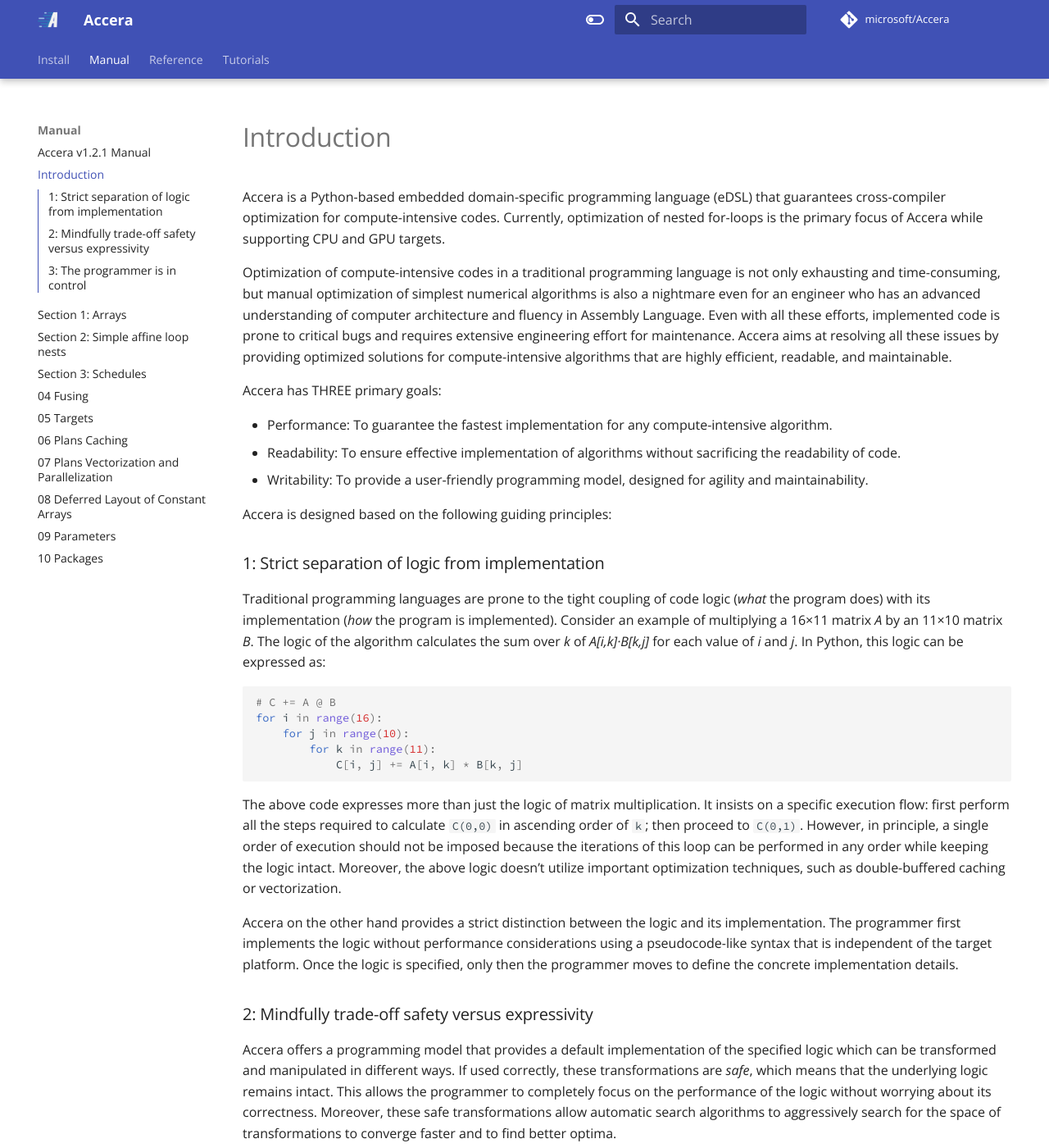
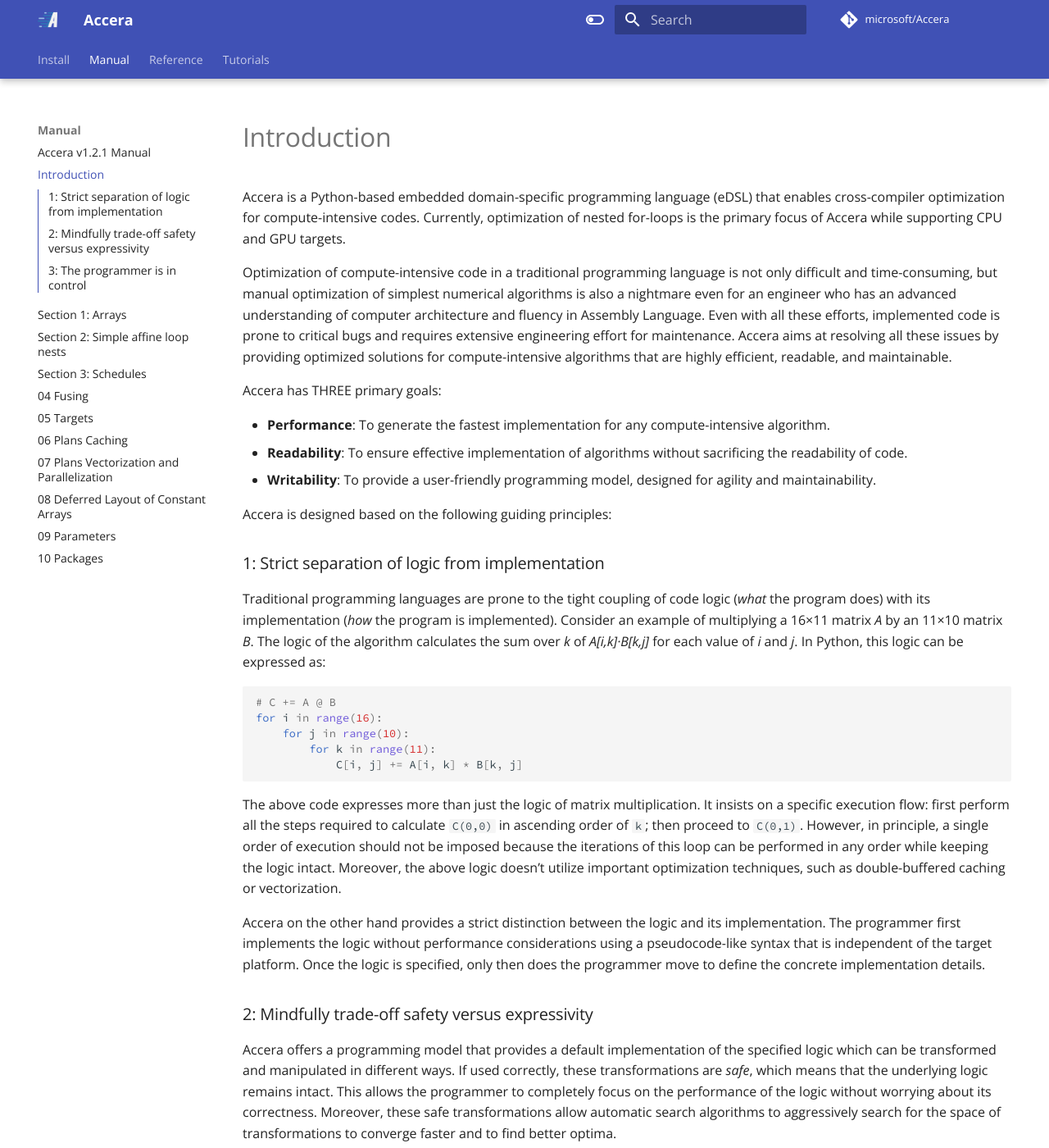
Before and after one commit to microsoft/Accera, an MkDocs documentation site: the page built from docs/Manual/00 Introduction.md, in a window 1280 px wide and 1400 px high. Shown: the whole window at 82% size. Built offline with MkDocs 1.6.1 and Material for MkDocs 9.7.7, drawn with Linux system fonts in a browser that asks for light colours; comment, search, counter and statistics services are not loaded.

Commit message:
Feedback addressed

````diff
--- a/docs/Manual/00 Introduction.md
+++ b/docs/Manual/00 Introduction.md
@@ -2,15 +2,15 @@
 [//]: # (Version: v1.2.1)
 
 # Introduction
-Accera is a Python-based embedded domain-specific programming language (eDSL) that guarantees cross-compiler optimization for compute-intensive codes. Currently, optimization of nested for-loops is the primary focus of Accera while supporting CPU and GPU targets.
+Accera is a Python-based embedded domain-specific programming language (eDSL) that enables cross-compiler optimization for compute-intensive codes. Currently, optimization of nested for-loops is the primary focus of Accera while supporting CPU and GPU targets.
 
-Optimization of compute-intensive codes in a traditional programming language is not only exhausting and time-consuming, but manual optimization of simplest numerical algorithms is also a nightmare even for an engineer who has an advanced understanding of computer architecture and fluency in Assembly Language. Even with all these efforts, implemented code is prone to critical bugs and requires extensive engineering effort for maintenance. Accera aims at resolving all these issues by providing optimized solutions for compute-intensive algorithms that are highly efficient, readable, and maintainable.
+Optimization of compute-intensive code in a traditional programming language is not only difficult and time-consuming, but manual optimization of simplest numerical algorithms is also a nightmare even for an engineer who has an advanced understanding of computer architecture and fluency in Assembly Language. Even with all these efforts, implemented code is prone to critical bugs and requires extensive engineering effort for maintenance. Accera aims at resolving all these issues by providing optimized solutions for compute-intensive algorithms that are highly efficient, readable, and maintainable.
 
 Accera has THREE primary goals:
 
-* Performance: To guarantee the fastest implementation for any compute-intensive algorithm.
-* Readability: To ensure effective implementation of algorithms without sacrificing the readability of code.
-* Writability: To provide a user-friendly programming model, designed for agility and maintainability.
+* **Performance**: To generate the fastest implementation for any compute-intensive algorithm.
+* **Readability**: To ensure effective implementation of algorithms without sacrificing the readability of code.
+* **Writability**: To provide a user-friendly programming model, designed for agility and maintainability.
 
 Accera is designed based on the following guiding principles:
 
@@ -25,7 +25,7 @@
 ```
 The above code expresses more than just the logic of matrix multiplication. It insists on a specific execution flow: first perform all the steps required to calculate `C(0,0)` in ascending order of `k`; then proceed to `C(0,1)`. However, in principle, a single order of execution should not be imposed because the iterations of this loop can be performed in any order while keeping the logic intact. Moreover, the above logic doesn’t utilize important optimization techniques, such as double-buffered caching or vectorization.
 
-Accera on the other hand provides a strict distinction between the logic and its implementation. The programmer first implements the logic without performance considerations using a pseudocode-like syntax that is independent of the target platform. Once the logic is specified, only then the programmer moves to define the concrete implementation details.
+Accera on the other hand provides a strict distinction between the logic and its implementation. The programmer first implements the logic without performance considerations using a pseudocode-like syntax that is independent of the target platform. Once the logic is specified, only then does the programmer move to define the concrete implementation details.
 
 ### 2: Mindfully trade-off safety versus expressivity
 Accera offers a programming model that provides a default implementation of the specified logic which can be transformed and manipulated in different ways. If used correctly, these transformations are *safe*, which means that the underlying logic remains intact. This allows the programmer to completely focus on the performance of the logic without worrying about its correctness. Moreover, these safe transformations allow automatic search algorithms to aggressively search for the space of transformations to converge faster and to find better optima.
````
